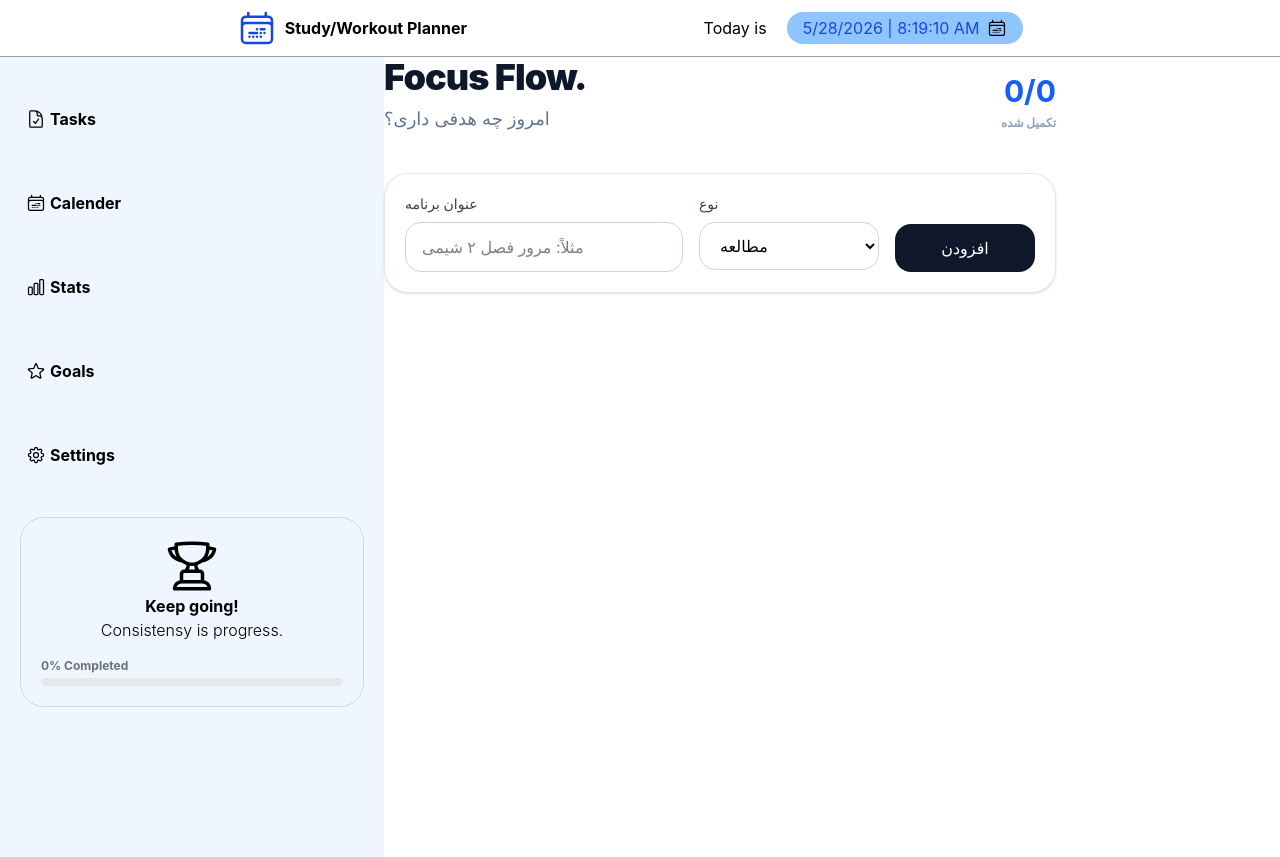
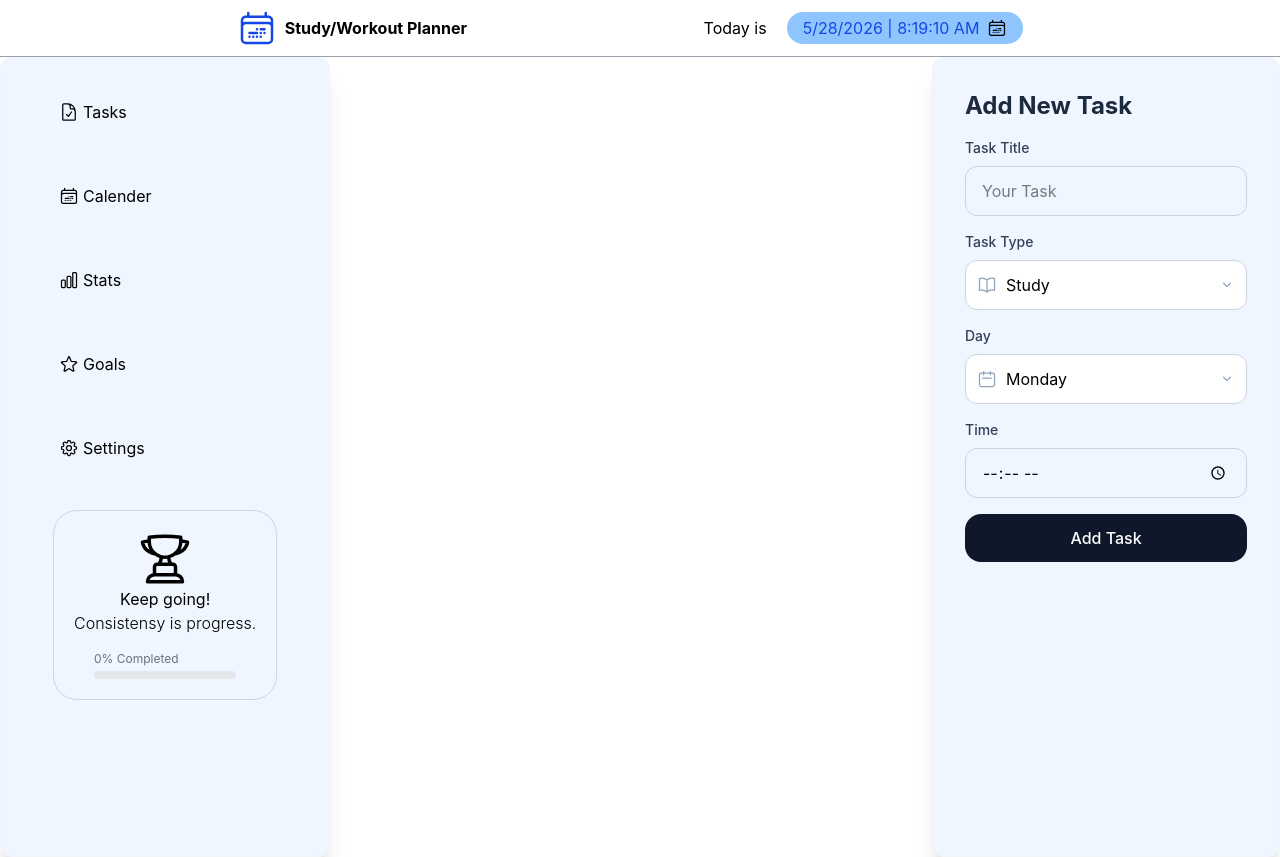
Before and after one commit to zahra-alvandi/habitflow, a React (Vite) app in the folder habitflow/: page / in a window 1280 px wide. Built offline with nearby package versions, Linux system fonts and the light colour scheme.

Commit message:
changed task form and task item style

```diff
--- a/habitflow/src/App.jsx
+++ b/habitflow/src/App.jsx
@@ -13,7 +13,7 @@ export default function App() {
 
   const toggleTask = (id) => {
     setTasks((prev) =>
-      prev.map((t) => (t.id === id ? { ...t, completed: !t.completed } : t)),
+      prev.map((t) => (t.id === id ? { ...t, completed: !t.completed } : t))
     );
   };
 
@@ -23,32 +23,16 @@ export default function App() {
 
   return (
     <div>
-      <Navbar></Navbar>
+      <Navbar />
+
       <div className="flex">
+        {/* Sidebar */}
         <div>
-          <Sidebar tasks={tasks}></Sidebar>
+          <Sidebar tasks={tasks} />
         </div>
-        <div className="w-full max-w-2xl">
-          <header className="mb-10 flex justify-between items-end">
-            <div>
-              <h1 className="text-4xl font-black tracking-tight text-slate-900">
-                Focus Flow.
-              </h1>
-              <p className="mt-2 text-lg text-slate-500">امروز چه هدفی داری؟</p>
-            </div>
 
-            <div className="text-right">
-              <span className="block text-3xl font-bold text-blue-600">
-                {tasks.filter((t) => t.completed).length}/{tasks.length}
-              </span>
-              <span className="text-xs font-bold uppercase text-slate-400">
-                تکمیل شده
-              </span>
-            </div>
-          </header>
-
-          <TaskForm onAdd={addTask} />
-
+        {/* Task list وسط */}
+        <div className="flex-1 px-6">
           <div className="mt-8 space-y-3">
             {tasks.map((task) => (
               <TaskItem
@@ -60,6 +44,11 @@ export default function App() {
             ))}
           </div>
         </div>
+
+        {/* Task form سمت راست */}
+        <div>
+          <TaskForm onAdd={addTask} />
+        </div>
       </div>
     </div>
   );
--- a/habitflow/src/Components/Sidebar.jsx
+++ b/habitflow/src/Components/Sidebar.jsx
@@ -13,7 +13,7 @@ export default function Sidebar({tasks }) {
   console.log({ total, done, percent });
 
   return (
-    <div className="bg-blue-50 w-96 py-10 font-bold h-screen">
+    <div className="max-w-md mx-auto h-screen p-8 bg-blue-50 rounded-xl shadow-xl border border-slate-100">
       {/* icons */}
       <svg className="hidden">
         <symbol
@@ -114,7 +114,7 @@ export default function Sidebar({tasks }) {
       </svg>
       {/* lists */}
       <ul className="flex flex-col gap-y-10 pl-4">
-        <li className="text-black flex items-center gap-5 hover:text-blue-600 hover:bg-blue-200 w-[50%] rounded-br-2xl rounded-tr-2xl py-2.5 pl-2.5 hover:border-l-4 hover:border-l-blue-600 transition">
+        <li className="text-black flex items-center gap-5 hover:text-blue-600 hover:bg-blue-200 w-full rounded-br-2xl rounded-tr-2xl py-2.5 pl-2.5 hover:border-l-4 hover:border-l-blue-600 transition">
           {/* <div className="w-1 bg-blue-600 h-12 pl-2 rounded-full"></div> */}
           <a href="#" className="flex items-center gap-1">
             <svg className="w-5 h-5">
@@ -123,7 +123,7 @@ export default function Sidebar({tasks }) {
             Tasks
           </a>
         </li>
-        <li className="text-black flex items-center gap-5 hover:text-blue-600 hover:bg-blue-200 w-[50%] rounded-br-2xl rounded-tr-2xl py-2.5 pl-2.5 hover:border-l-4 hover:border-l-blue-600 transition">
+        <li className="text-black flex items-center gap-5 hover:text-blue-600 hover:bg-blue-200 w-full rounded-br-2xl rounded-tr-2xl py-2.5 pl-2.5 hover:border-l-4 hover:border-l-blue-600 transition">
           {/* <div className="w-1 bg-blue-600 h-12 pl-2 rounded-full"></div> */}
           <a href="#" className="flex items-center gap-1">
             <svg className="w-5 h-5">
@@ -132,7 +132,7 @@ export default function Sidebar({tasks }) {
             Calender
           </a>
         </li>
-        <li className="text-black flex items-center gap-5 hover:text-blue-600 hover:bg-blue-200 w-[50%] rounded-br-2xl rounded-tr-2xl py-2.5 pl-2.5 hover:border-l-4 hover:border-l-blue-600 transition">
+        <li className="text-black flex items-center gap-5 hover:text-blue-600 hover:bg-blue-200 w-full rounded-br-2xl rounded-tr-2xl py-2.5 pl-2.5 hover:border-l-4 hover:border-l-blue-600 transition">
           {/* <div className="w-1 bg-blue-600 h-12 pl-2 rounded-full"></div> */}
           <a href="#" className="flex items-center gap-1">
             <svg className="w-5 h-5">
@@ -141,7 +141,7 @@ export default function Sidebar({tasks }) {
             Stats
           </a>
         </li>
-        <li className="text-black flex items-center gap-5 hover:text-blue-600 hover:bg-blue-200 w-[50%] rounded-br-2xl rounded-tr-2xl py-2.5 pl-2.5 hover:border-l-4 hover:border-l-blue-600 transition">
+        <li className="text-black flex items-center gap-5 hover:text-blue-600 hover:bg-blue-200 w-full rounded-br-2xl rounded-tr-2xl py-2.5 pl-2.5 hover:border-l-4 hover:border-l-blue-600 transition">
           {/* <div className="w-1 bg-blue-600 h-12 pl-2 rounded-full"></div> */}
           <a href="#" className="flex items-center gap-1">
             <svg className="w-5 h-5">
@@ -150,7 +150,7 @@ export default function Sidebar({tasks }) {
             Goals
           </a>
         </li>
-        <li className="text-black flex items-center gap-5 hover:text-blue-600 hover:bg-blue-200 w-[50%] rounded-br-2xl rounded-tr-2xl py-2.5 pl-2.5 hover:border-l-4 hover:border-l-blue-600 transition">
+        <li className="text-black flex items-center gap-5 hover:text-blue-600 hover:bg-blue-200 w-full rounded-br-2xl rounded-tr-2xl py-2.5 pl-2.5 hover:border-l-4 hover:border-l-blue-600 transition">
           {/* <div className="w-1 bg-blue-600 h-12 pl-2 rounded-full"></div> */}
           <a href="#" className="flex items-center gap-1">
             <svg className="w-5 h-5">
@@ -161,7 +161,7 @@ export default function Sidebar({tasks }) {
         </li>
       </ul>
 
-      <div className="mt-10 flex flex-col items-center justify-center border border-gray-300 rounded-3xl mx-5 py-5">
+      <div className="mt-10 flex flex-col items-center justify-center border border-gray-300 rounded-3xl mx-5 p-5">
         <div>
           <svg className="w-14 h-14 font-light">
             <use href="#trophy"></use>
--- a/habitflow/src/Components/TaskFrom.jsx
+++ b/habitflow/src/Components/TaskFrom.jsx
@@ -1,8 +1,52 @@
 import { useState } from "react";
+
+function SelectWithIcon({ iconId, value, onChange, children }) {
+  return (
+    <div className="relative">
+      {/* left icon */}
+      <span className="pointer-events-none absolute inset-y-0 left-3 flex items-center text-slate-400">
+        <svg className="h-5 w-5">
+          <use href={`#${iconId}`} />
+        </svg>
+      </span>
+
+      <select
+        value={value}
+        onChange={onChange}
+        className="w-full appearance-none rounded-xl border border-slate-300 bg-white py-3 pl-10 pr-10 outline-none transition focus:border-blue-500 focus:ring-4 focus:ring-blue-100"
+      >
+        {children}
+      </select>
+
+      {/* right arrow */}
+      <span className="pointer-events-none absolute inset-y-0 right-3 flex items-center text-slate-400">
+        <svg className="h-4 w-4" viewBox="0 0 20 20" fill="currentColor">
+          <path
+            fillRule="evenodd"
+            d="M5.23 7.21a.75.75 0 0 1 1.06.02L10 10.94l3.71-3.71a.75.75 0 1 1 1.06 1.06l-4.24 4.24a.75.75 0 0 1-1.06 0L5.21 8.29a.75.75 0 0 1 .02-1.08Z"
+            clipRule="evenodd"
+          />
+        </svg>
+      </span>
+    </div>
+  );
+}
 
 export default function TaskForm({ onAdd }) {
   const [title, setTitle] = useState("");
   const [type, setType] = useState("study");
+  const [day, setDay] = useState("Monday");
+  const [time, setTime] = useState("");
+
+  const weekDays = [
+    { label: "Saturday", value: "Saturday" },
+    { label: "Sunday", value: "Sunday" },
+    { label: "Monday", value: "Monday" },
+    { label: "Tuesday", value: "Tuesday" },
+    { label: "Wednesday", value: "Wednesday" },
+    { label: "Thursday", value: "Thursday" },
+    { label: "Friday", value: "Friday" },
+  ];
 
   const handleSubmit = (e) => {
     e.preventDefault();
@@ -13,6 +57,8 @@ export default function TaskForm({ onAdd }) {
       id: crypto.randomUUID(),
       title: title.trim(),
       type,
+      day,
+      time,
       completed: false,
     };
 
@@ -20,50 +66,111 @@ export default function TaskForm({ onAdd }) {
 
     setTitle("");
     setType("study");
+    setDay("Monday");
+    setTime("");
   };
 
   return (
-    <form
-      onSubmit={handleSubmit}
-      className="rounded-3xl border border-slate-200 bg-white p-5 shadow-sm"
-    >
-      <div className="grid gap-4 md:grid-cols-[1fr_180px_140px]">
+    <div className="max-w-md mx-auto h-full p-8 bg-blue-50 rounded-xl shadow-xl border border-slate-100">
+      {/* svg symbols */}
+      <svg className="hidden">
+        <symbol
+          id="book"
+          xmlns="http://www.w3.org/2000/svg"
+          fill="none"
+          viewBox="0 0 24 24"
+          strokeWidth="1.5"
+          stroke="currentColor"
+        >
+          <path
+            strokeLinecap="round"
+            strokeLinejoin="round"
+            d="M12 6.042A8.967 8.967 0 0 0 6 3.75c-1.052 0-2.062.18-3 .512v14.25A8.987 8.987 0 0 1 6 18c2.305 0 4.408.867 6 2.292m0-14.25a8.966 8.966 0 0 1 6-2.292c1.052 0 2.062.18 3 .512v14.25A8.987 8.987 0 0 0 18 18a8.967 8.967 0 0 0-6 2.292m0-14.25v14.25"
+          />
+        </symbol>
+
+        <symbol
+          id="calendar"
+          xmlns="http://www.w3.org/2000/svg"
+          fill="none"
+          viewBox="0 0 24 24"
+          strokeWidth="1.5"
+          stroke="currentColor"
+        >
+          <path
+            strokeLinecap="round"
+            strokeLinejoin="round"
+            d="M8 7V3m8 4V3m-9 8h10M5 21h14a2 2 0 0 0 2-2V7a2 2 0 0 0-2-2H5a2 2 0 0 0-2 2v12a2 2 0 0 0 2 2Z"
+          />
+        </symbol>
+      </svg>
+
+      <form onSubmit={handleSubmit} className="space-y-4">
+        <h1 className="text-2xl font-bold text-slate-800">Add New Task</h1>
+
         <div>
           <label className="mb-2 block text-sm font-medium text-slate-700">
-            عنوان برنامه
+            Task Title
           </label>
           <input
             type="text"
             value={title}
             onChange={(e) => setTitle(e.target.value)}
-            placeholder="مثلاً: مرور فصل ۲ شیمی"
-            className="w-full rounded-2xl border border-slate-300 px-4 py-3 outline-none transition focus:border-blue-500 focus:ring-4 focus:ring-blue-100"
+            placeholder="Your Task"
+            className="w-full rounded-xl border border-slate-300 px-4 py-3 outline-none transition focus:border-blue-500 focus:ring-4 focus:ring-blue-100"
           />
         </div>
 
         <div>
           <label className="mb-2 block text-sm font-medium text-slate-700">
-            نوع
+            Task Type
           </label>
-          <select
+          <SelectWithIcon
+            iconId="book"
             value={type}
             onChange={(e) => setType(e.target.value)}
-            className="w-full rounded-2xl border border-gray-300 px-4 py-3 outline-none transition focus:border-blue-500 focus:ring-4 focus:ring-blue-100"
           >
-            <option value="study">مطالعه</option>
-            <option value="workout">تمرین</option>
-          </select>
+            <option value="study">Study</option>
+            <option value="workout">Workout</option>
+          </SelectWithIcon>
         </div>
 
-        <div className="flex items-end">
-          <button
-            type="submit"
-            className="w-full rounded-2xl bg-slate-900 px-4 py-3 font-medium text-white transition hover:bg-slate-800"
+        <div>
+          <label className="mb-2 block text-sm font-medium text-slate-700">
+            Day
+          </label>
+          <SelectWithIcon
+            iconId="calendar"
+            value={day}
+            onChange={(e) => setDay(e.target.value)}
           >
-            افزودن
-          </button>
+            {weekDays.map((d) => (
+              <option key={d.value} value={d.value}>
+                {d.label}
+              </option>
+            ))}
+          </SelectWithIcon>
         </div>
-      </div>
-    </form>
+
+        <div>
+          <label className="mb-2 block text-sm font-medium text-slate-700">
+            Time
+          </label>
+          <input
+            type="time"
+            value={time}
+            onChange={(e) => setTime(e.target.value)}
+            className="w-full rounded-xl border border-slate-300 px-4 py-3 outline-none transition focus:border-blue-500 focus:ring-4 focus:ring-blue-100"
+          />
+        </div>
+
+        <button
+          type="submit"
+          className="w-full rounded-2xl bg-slate-900 px-4 py-3 font-medium text-white transition hover:bg-slate-800"
+        >
+          Add Task
+        </button>
+      </form>
+    </div>
   );
 }
```
